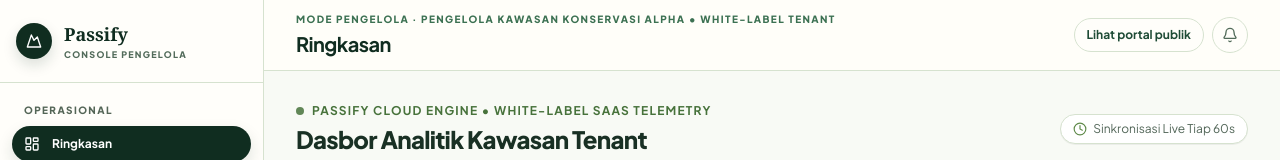
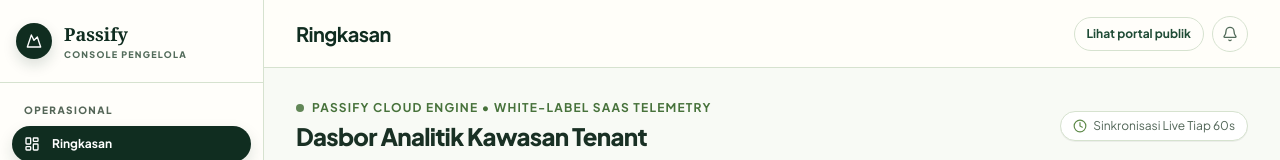
Before and after one commit to Derylfabiensyah/passify, a React (Vite) app in the folder frontend/: page /admin in a window 1280 px wide. Shown: the top 160 px of the page. Built offline with nearby package versions, Linux system fonts and the light colour scheme; no server answers.

Commit message:
style(admin): remove redundant mode pengelola subtitle from header in AdminLayout

```diff
--- a/frontend/src/components/admin/AdminLayout.jsx
+++ b/frontend/src/components/admin/AdminLayout.jsx
@@ -65,7 +65,7 @@ export default function AdminLayout({ children }) {
 
       <div className="min-h-screen transition-[margin] duration-200" style={{ marginLeft: collapsed ? 76 : 264 }}>
         <header className="sticky top-0 z-30 flex min-h-[68px] items-center justify-between gap-3 border-b border-[var(--border)] bg-[rgba(255,254,250,.9)] px-4 py-3 backdrop-blur-md sm:px-6 lg:px-8">
-          <div className="flex min-w-0 items-center gap-3"><button type="button" onClick={() => setMobileOpen(true)} className="grid h-9 w-9 shrink-0 place-items-center rounded-xl border border-[var(--border)] text-[var(--forest)] hover:bg-[var(--leaf-pale)] md:hidden" aria-label="Buka menu"><Menu className="h-4 w-4" /></button><div className="min-w-0"><p className="hidden text-[10px] font-extrabold uppercase tracking-[.14em] text-[var(--forest-soft)] sm:block">Mode pengelola · {TENANT_INFO.name}</p><h1 className="truncate text-lg font-bold text-[var(--forest-deep)] sm:mt-0.5 sm:text-xl">{currentItem?.label || 'Ringkasan'}</h1></div></div>
+          <div className="flex min-w-0 items-center gap-3"><button type="button" onClick={() => setMobileOpen(true)} className="grid h-9 w-9 shrink-0 place-items-center rounded-xl border border-[var(--border)] text-[var(--forest)] hover:bg-[var(--leaf-pale)] md:hidden" aria-label="Buka menu"><Menu className="h-4 w-4" /></button><div className="min-w-0"><h1 className="truncate text-lg font-bold text-[var(--forest-deep)] sm:text-xl">{currentItem?.label || 'Ringkasan'}</h1></div></div>
           <div className="flex shrink-0 items-center gap-2"><Link to="/" className="hidden rounded-full border border-[var(--border)] bg-[var(--sand)] px-3 py-2 text-xs font-bold text-[var(--forest)] no-underline transition-colors hover:bg-[var(--leaf-pale)] sm:inline">Lihat portal publik</Link><button type="button" className="grid h-9 w-9 place-items-center rounded-full border border-[var(--border)] bg-[var(--sand)] text-[var(--ink-soft)] hover:bg-[var(--leaf-pale)]" aria-label="Notifikasi"><Bell className="h-4 w-4" /></button></div>
         </header>
         <main className="mx-auto w-full max-w-7xl p-4 sm:p-6 lg:p-8">{children}</main>
```
